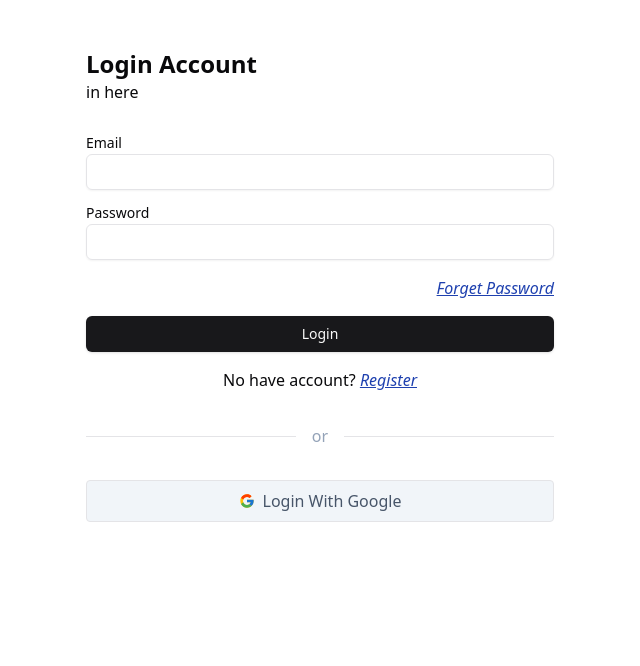
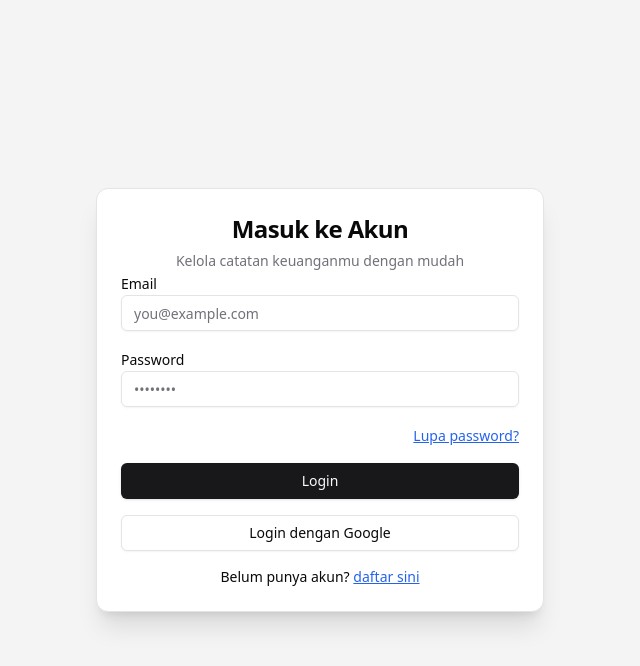
Before and after one commit to Syahridho/wallet-notes-app, a Next.js app: page /auth/login in a window 1280 px wide. Shown: the top 666 px of the page, without its empty margins (320-960 px from the left). Built offline with nearby package versions, Linux system fonts and the light colour scheme.

Commit message:
update: UI auth

```diff
--- a/src/components/container/TableList/index.tsx
+++ b/src/components/container/TableList/index.tsx
@@ -19,7 +19,6 @@ export function TableList({
   handleDelete,
   handleUpdate,
 }: any) {
-  console.log(transactions);
   return (
     <Table>
       <TableCaption>2024@wallet notes app</TableCaption>
--- a/src/components/pages/auth/login/index.tsx
+++ b/src/components/pages/auth/login/index.tsx
@@ -1,69 +1,119 @@
-import InputForm from "@/components/container/InputForm";
-import FormAuth from "@/components/layout/FormAuth";
+import { useState } from "react";
+import { signIn } from "next-auth/react";
+import { useRouter } from "next/router";
+import Link from "next/link";
+
 import { Button } from "@/components/ui/button";
-import { signIn } from "next-auth/react";
-import Link from "next/link";
-import { useRouter } from "next/router";
-import { useState } from "react";
+import { Input } from "@/components/ui/input";
+import { Label } from "@/components/ui/label";
+import { Card, CardContent, CardHeader, CardTitle } from "@/components/ui/card";
+import { Alert, AlertDescription, AlertTitle } from "@/components/ui/alert";
 
-const Login = () => {
+export default function LoginPage() {
   const { push, query } = useRouter();
-
+  const callbackUrl: any = query.callbackUrl || "/";
   const [isLoading, setIsLoading] = useState(false);
   const [error, setError] = useState("");
 
-  const callbackUrl: any = query.callbackUrl || "";
-
-  const handleSubmit = async (
-    event: React.FormEvent<HTMLFormElement>
-  ): Promise<void> => {
-    event.preventDefault();
+  const handleSubmit = async (e: React.FormEvent<HTMLFormElement>) => {
+    e.preventDefault();
     setIsLoading(true);
     setError("");
-    const target = event.target as HTMLFormElement;
+
+    const target = e.target as HTMLFormElement;
+    const email = target.email.value;
+    const password = target.password.value;
 
     try {
       const res = await signIn("credentials", {
         redirect: false,
-        email: target.email.value,
-        password: target.password.value,
+        email,
+        password,
         callbackUrl,
       });
 
       if (!res?.error) {
-        push(callbackUrl || "/");
-        setError("");
-        setIsLoading(false);
+        push(callbackUrl);
       } else {
-        setIsLoading(false);
-        setError("Email or Password incorret");
+        setError("Email atau password salah.");
       }
-    } catch (error) {
-      console.log(error);
-      setError("Email or Password incorret");
+    } catch (err) {
+      console.error(err);
+      setError("Terjadi kesalahan saat login.");
+    } finally {
       setIsLoading(false);
     }
   };
+
   return (
-    <FormAuth
-      onSubmit={handleSubmit}
-      title="Login Account"
-      subTitle="in here"
-      error={error}
-    >
-      <InputForm type="email" name="email" title="Email" />
-      <InputForm type="password" name="password" title="Password" />
-      <Link
-        href="/auth/forget"
-        className="text-right underline text-blue-800 italic"
-      >
-        Forget Password
-      </Link>
-      <Button type="submit" disabled={isLoading}>
-        {isLoading ? "Loading..." : "Login"}
-      </Button>
-    </FormAuth>
+    <div className="min-h-screen flex items-center justify-center px-4 bg-muted">
+      <Card className="w-full max-w-md shadow-xl">
+        <CardHeader className="text-center">
+          <CardTitle className="text-2xl font-bold">Masuk ke Akun</CardTitle>
+          <p className="text-sm text-muted-foreground">
+            Kelola catatan keuanganmu dengan mudah
+          </p>
+        </CardHeader>
+
+        <CardContent>
+          <form onSubmit={handleSubmit} className="space-y-4">
+            {error && (
+              <Alert variant="destructive">
+                <AlertTitle>Login Gagal</AlertTitle>
+                <AlertDescription>{error}</AlertDescription>
+              </Alert>
+            )}
+
+            <div>
+              <Label htmlFor="email">Email</Label>
+              <Input
+                type="email"
+                name="email"
+                id="email"
+                placeholder="you@example.com"
+                required
+              />
+            </div>
+
+            <div>
+              <Label htmlFor="password">Password</Label>
+              <Input
+                type="password"
+                name="password"
+                id="password"
+                placeholder="••••••••"
+                required
+              />
+            </div>
+
+            <div className="text-right">
+              <Link
+                href="/auth/forget"
+                className="text-sm underline text-blue-600 dark:text-blue-400"
+              >
+                Lupa password?
+              </Link>
+            </div>
+
+            <Button type="submit" className="w-full" disabled={isLoading}>
+              {isLoading ? "Masuk..." : "Login"}
+            </Button>
+          </form>
+          <Button
+            variant="outline"
+            onClick={() => signIn("google")}
+            className="w-full mt-4"
+          >
+            Login dengan Google
+          </Button>
+          <p className="text-center mt-4 text-sm">
+            Belum punya akun?{" "}
+            <Link href="/auth/register" className="underline text-blue-600">
+              daftar sini
+            </Link>
+          </p>
+        </CardContent>
+      </Card>
+    </div>
   );
-};
-
-export default Login;
+}
--- a/src/components/pages/auth/register/index.tsx
+++ b/src/components/pages/auth/register/index.tsx
@@ -1,61 +1,123 @@
-import InputForm from "@/components/container/InputForm";
-import FormAuth from "@/components/layout/FormAuth";
+import { useState } from "react";
 import { Button } from "@/components/ui/button";
-import React, { useState } from "react";
+import { Input } from "@/components/ui/input";
+import { Label } from "@/components/ui/label";
+import { Card, CardContent, CardHeader, CardTitle } from "@/components/ui/card";
+import { Alert, AlertDescription, AlertTitle } from "@/components/ui/alert";
+import Link from "next/link";
 
-const Register = () => {
+export default function RegisterPage() {
   const [isLoading, setIsLoading] = useState(false);
   const [error, setError] = useState("");
   const [success, setSuccess] = useState("");
 
-  const handleSubmit = async (
-    event: React.FormEvent<HTMLFormElement>
-  ): Promise<void> => {
-    event.preventDefault();
+  const handleSubmit = async (e: React.FormEvent<HTMLFormElement>) => {
+    e.preventDefault();
     setIsLoading(true);
     setError("");
     setSuccess("");
-    const target = event.target as HTMLFormElement;
 
+    const target = e.target as HTMLFormElement;
     const data = {
       fullname: target.fullname.value,
       email: target.email.value,
       password: target.password.value,
     };
-    const result = await fetch("/api/register", {
+
+    try {
+      const res = await fetch("/api/register", {
         method: "POST",
         headers: { "Content-Type": "application/json" },
         body: JSON.stringify(data),
       });
 
-    if (result.status === 200) {
+      if (res.status === 200) {
         target.reset();
+        setSuccess("Akun berhasil dibuat! Silakan login.");
+      } else {
+        setError("Email sudah digunakan.");
+      }
+    } catch (err) {
+      setError(
+        err instanceof Error
+          ? err.message
+          : "Terjadi kesalahan, silakan coba lagi."
+      );
+    } finally {
       setIsLoading(false);
-      setError("");
-      setSuccess("Account ready to use");
-    } else {
-      setIsLoading(false);
-      setSuccess("");
-      setError("Email already use!");
     }
   };
 
   return (
-    <FormAuth
-      onSubmit={handleSubmit}
-      title="Register Account"
-      subTitle="create in here"
-      error={error}
-      success={success}
-    >
-      <InputForm type="text" name="fullname" title="Full Name" />
-      <InputForm type="email" name="email" title="Email" />
-      <InputForm type="password" name="password" title="Password" />
-      <Button type="submit" disabled={isLoading}>
-        {isLoading ? "Loading..." : "Register"}
+    <div className="min-h-screen flex items-center justify-center px-4 bg-muted">
+      <Card className="w-full max-w-md shadow-xl">
+        <CardHeader className="text-center">
+          <CardTitle className="text-2xl font-bold">Buat Akun Baru</CardTitle>
+          <p className="text-sm text-muted-foreground">
+            Kelola transaksi kamu dengan mudah.
+          </p>
+        </CardHeader>
+
+        <CardContent>
+          <form onSubmit={handleSubmit} className="space-y-4">
+            {error && (
+              <Alert variant="destructive">
+                <AlertTitle>Gagal Daftar</AlertTitle>
+                <AlertDescription>{error}</AlertDescription>
+              </Alert>
+            )}
+            {success && (
+              <Alert variant="default">
+                <AlertTitle>Berhasil!</AlertTitle>
+                <AlertDescription>{success}</AlertDescription>
+              </Alert>
+            )}
+
+            <div>
+              <Label htmlFor="fullname">Nama Lengkap</Label>
+              <Input
+                name="fullname"
+                id="fullname"
+                placeholder="Nama kamu"
+                required
+              />
+            </div>
+
+            <div>
+              <Label htmlFor="email">Email</Label>
+              <Input
+                type="email"
+                name="email"
+                id="email"
+                placeholder="email@domain.com"
+                required
+              />
+            </div>
+
+            <div>
+              <Label htmlFor="password">Password</Label>
+              <Input
+                type="password"
+                name="password"
+                id="password"
+                placeholder="********"
+                required
+              />
+            </div>
+
+            <Button type="submit" className="w-full" disabled={isLoading}>
+              {isLoading ? "Mendaftar..." : "Register"}
             </Button>
-    </FormAuth>
+          </form>
+
+          <p className="text-sm text-center text-muted-foreground mt-4">
+            Sudah punya akun?{" "}
+            <Link href="/auth/login" className="text-blue-600 hover:underline">
+              Login di sini
+            </Link>
+          </p>
+        </CardContent>
+      </Card>
+    </div>
   );
-};
-
-export default Register;
+}
--- a/src/components/pages/dashboard/index.tsx
+++ b/src/components/pages/dashboard/index.tsx
@@ -148,8 +148,6 @@ const Dashboard = () => {
 
   if (!mounted) return null;
 
-  console.log(filteredTransactions);
-
   return (
     <div className="max-w-[800px] min-h-screen mx-auto p-6">
       <div className="flex justify-between">
--- /dev/null
+++ b/src/components/ui/alert.tsx
@@ -0,0 +1,59 @@
+import * as React from "react"
+import { cva, type VariantProps } from "class-variance-authority"
+
+import { cn } from "@/lib/utils"
+
+const alertVariants = cva(
+  "relative w-full rounded-lg border px-4 py-3 text-sm [&>svg+div]:translate-y-[-3px] [&>svg]:absolute [&>svg]:left-4 [&>svg]:top-4 [&>svg]:text-foreground [&>svg~*]:pl-7",
+  {
+    variants: {
+      variant: {
+        default: "bg-background text-foreground",
+        destructive:
+          "border-destructive/50 text-destructive dark:border-destructive [&>svg]:text-destructive",
+      },
+    },
+    defaultVariants: {
+      variant: "default",
+    },
+  }
+)
+
+const Alert = React.forwardRef<
+  HTMLDivElement,
+  React.HTMLAttributes<HTMLDivElement> & VariantProps<typeof alertVariants>
+>(({ className, variant, ...props }, ref) => (
+  <div
+    ref={ref}
+    role="alert"
+    className={cn(alertVariants({ variant }), className)}
+    {...props}
+  />
+))
+Alert.displayName = "Alert"
+
+const AlertTitle = React.forwardRef<
+  HTMLParagraphElement,
+  React.HTMLAttributes<HTMLHeadingElement>
+>(({ className, ...props }, ref) => (
+  <h5
+    ref={ref}
+    className={cn("mb-1 font-medium leading-none tracking-tight", className)}
+    {...props}
+  />
+))
+AlertTitle.displayName = "AlertTitle"
+
+const AlertDescription = React.forwardRef<
+  HTMLParagraphElement,
+  React.HTMLAttributes<HTMLParagraphElement>
+>(({ className, ...props }, ref) => (
+  <div
+    ref={ref}
+    className={cn("text-sm [&_p]:leading-relaxed", className)}
+    {...props}
+  />
+))
+AlertDescription.displayName = "AlertDescription"
+
+export { Alert, AlertTitle, AlertDescription }
--- a/src/pages/api/transaction/[[...api]].tsx
+++ b/src/pages/api/transaction/[[...api]].tsx
@@ -39,7 +39,6 @@ export default async function handler(
     });
   } else if (req.method === "POST") {
     verify(req, res, async (decoded: { id: string }) => {
-      console.log("Decoded token:", decoded);
       const { data } = req.body;
 
       try {
```
Also changed, not shown: src/pages/index.tsx (+28 -8 lines). Lines whose indentation alone changed are shown as unchanged.
